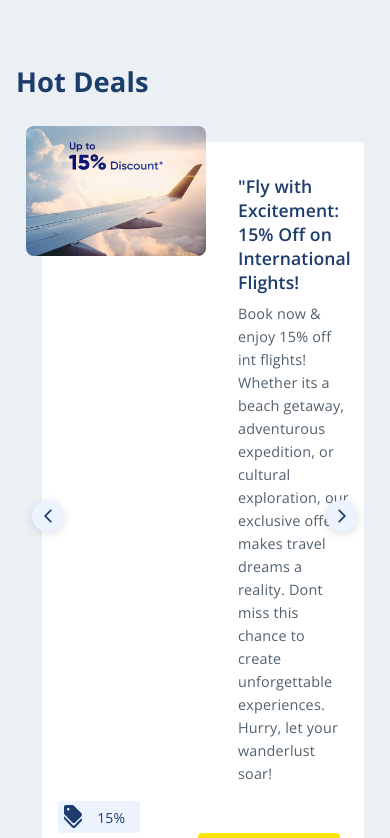
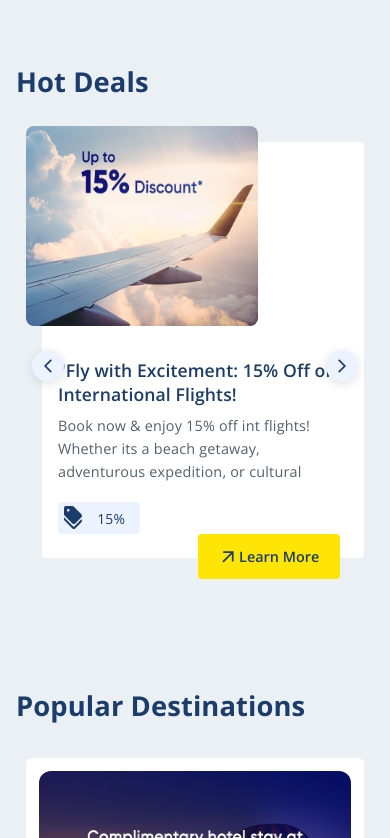
Before and after one commit to kobir1989/travel-agency-client-ts, a Next.js app: page / in a window 390 px wide. Shown: the part 846-1684 px from the top of the page. Built offline with nearby package versions, Linux system fonts and the light colour scheme.

Commit message:
feat: add crads and footer breakpoints

```diff
--- a/src/components/Molicules/Cards/HotDealsCard.tsx
+++ b/src/components/Molicules/Cards/HotDealsCard.tsx
@@ -24,20 +24,75 @@ const HotDealsCard = ({
         position: 'relative',
       })}
     >
-      <Stack direction="row" gap={4}>
-        <Box sx={{ marginTop: '-3rem', marginLeft: '-2rem' }}>
+      <Stack
+        sx={(theme) => ({
+          flexDirection: 'column',
+          gap: 4,
+          [theme.breakpoints.up('sm')]: {
+            flexDirection: 'row',
+          },
+        })}
+      >
+        <Box
+          sx={(theme) => ({
+            marginTop: '-3rem',
+            marginLeft: '-2rem',
+            width: '80%',
+            height: '200px',
+            [theme.breakpoints.up('sm')]: {
+              width: '180px',
+              height: '130px',
+            },
+          })}
+        >
           <NextImage
             imgUrl={image}
             alt="offer"
             width={180}
             height={130}
-            styles={{ borderRadius: '8px' }}
+            styles={{ borderRadius: '8px', width: '100%', height: '100%' }}
           />
         </Box>
 
-        <Stack gap={1}>
-          <Typography variant="h3">{title}</Typography>
-          <Typography variant="body1">{descriptions}</Typography>
+        <Stack
+          gap={1}
+          sx={(theme) => ({
+            width: '100%',
+            [theme.breakpoints.up('sm')]: {
+              width: '80%',
+            },
+          })}
+        >
+          <Typography
+            variant="h3"
+            sx={{
+              display: '-webkit-box',
+              WebkitLineClamp: 2,
+              WebkitBoxOrient: 'vertical',
+              overflow: 'hidden',
+              textOverflow: 'ellipsis',
+              height: '3rem',
+              whiteSpace: 'pre-wrap',
+              wordWrap: 'break-word',
+            }}
+          >
+            {title}
+          </Typography>
+          <Typography
+            variant="body1"
+            sx={{
+              display: '-webkit-box',
+              WebkitLineClamp: 4,
+              WebkitBoxOrient: 'vertical',
+              overflow: 'hidden',
+              textOverflow: 'ellipsis',
+              height: '4.5rem',
+              whiteSpace: 'pre-wrap',
+              wordWrap: 'break-word',
+            }}
+          >
+            {descriptions}
+          </Typography>
         </Stack>
       </Stack>
       <Box mb={-1} mt={2}>
--- a/src/components/Molicules/SlickSlider/SlickSlider.tsx
+++ b/src/components/Molicules/SlickSlider/SlickSlider.tsx
@@ -11,6 +11,8 @@ import {
 const SlickSlider = ({
   children,
   desktopSlideToShow,
+  tabSlideToShow = 2,
+  mobileSlideToShow = 1,
   slidesToShow,
   slidesToScroll,
 }: SlickSliderProps) => {
@@ -32,18 +34,18 @@ const SlickSlider = ({
         },
       },
       {
-        breakpoint: 998,
+        breakpoint: 898,
         settings: {
-          initialSlide: desktopSlideToShow,
-          slidesToShow: desktopSlideToShow,
+          initialSlide: tabSlideToShow,
+          slidesToShow: tabSlideToShow,
           slidesToScroll: 1,
         },
       },
       {
-        breakpoint: 600,
+        breakpoint: 588,
         settings: {
-          slidesToShow: 1,
-          slidesToScroll: 1,
+          slidesToShow: mobileSlideToShow,
+          slidesToScroll: mobileSlideToShow,
         },
       },
       {
--- a/src/components/Molicules/SlickSlider/types.ts
+++ b/src/components/Molicules/SlickSlider/types.ts
@@ -3,6 +3,8 @@ export interface SlickSliderProps {
   desktopSlideToShow: number;
   slidesToShow: number;
   slidesToScroll: number;
+  tabSlideToShow?: number;
+  mobileSlideToShow?: number;
 }
 
 export interface SlickSliderArrowProps {
--- a/src/components/Organisms/Footer/Footer.tsx
+++ b/src/components/Organisms/Footer/Footer.tsx
@@ -33,8 +33,8 @@ const Footer = () => {
       })}
     >
       <Container maxWidth="lg">
-        <Grid container width="100%">
-          <Grid item lg={3}>
+        <Grid container>
+          <Grid item lg={3} xs={5} sm={6} md={3}>
             <List sx={(theme) => ({ color: theme.palette.info.light })}>
               <ListItem sx={{ fontSize: '1rem', fontWeight: 600 }}>
                 Discover
@@ -45,7 +45,7 @@ const Footer = () => {
             </List>
           </Grid>
 
-          <Grid item lg={3}>
+          <Grid item lg={3} xs={7} sm={6} md={3}>
             <List sx={(theme) => ({ color: theme.palette.info.light })}>
               <ListItem sx={{ fontSize: '1rem', fontWeight: 600 }}>
                 We Accept
@@ -72,7 +72,7 @@ const Footer = () => {
               </ListItem>
             </List>
           </Grid>
-          <Grid item lg={4}>
+          <Grid item lg={4} xs={12} sm={6} md={3}>
             <List sx={(theme) => ({ color: theme.palette.info.light })}>
               <ListItem sx={{ fontSize: '1rem', fontWeight: 600 }}>
                 Need Help?
@@ -85,7 +85,7 @@ const Footer = () => {
               </ListItem>
             </List>
           </Grid>
-          <Grid item lg={2}>
+          <Grid item lg={2} xs={12} sm={6} md={3}>
             <List sx={(theme) => ({ color: theme.palette.info.light })}>
               <ListItem sx={{ fontSize: '1rem', fontWeight: 600 }}>
                 Contract Us
--- a/src/components/Templates/HomeHotDealsSection/HotDealSection.tsx
+++ b/src/components/Templates/HomeHotDealsSection/HotDealSection.tsx
@@ -44,7 +44,12 @@ const HotDealSection = () => {
         <Typography variant="h2">Hot Deals</Typography>
       </Box>
       <Stack>
-        <SlickSlider desktopSlideToShow={2} slidesToScroll={1} slidesToShow={2}>
+        <SlickSlider
+          desktopSlideToShow={2}
+          tabSlideToShow={1}
+          slidesToScroll={1}
+          slidesToShow={2}
+        >
           {cards.map((card) => (
             <Box
               sx={{
--- a/src/components/Templates/PopularDestinationSection/PopularDestination.tsx
+++ b/src/components/Templates/PopularDestinationSection/PopularDestination.tsx
@@ -8,7 +8,12 @@ const PopularDestination = () => {
       <Box>
         <Typography variant="h2">Popular Destinations</Typography>
       </Box>
-      <SlickSlider desktopSlideToShow={3} slidesToScroll={1} slidesToShow={3}>
+      <SlickSlider
+        desktopSlideToShow={3}
+        tabSlideToShow={2}
+        slidesToScroll={1}
+        slidesToShow={3}
+      >
         <Box>
           <PopularDestinationCard />
         </Box>
--- a/src/components/Templates/PopularHotelsSection/PopularHotels.tsx
+++ b/src/components/Templates/PopularHotelsSection/PopularHotels.tsx
@@ -8,7 +8,13 @@ const PopularHotels = () => {
       <Box>
         <Typography variant="h2">Popular Hotels & Resorts</Typography>
       </Box>
-      <SlickSlider desktopSlideToShow={4} slidesToShow={4} slidesToScroll={1}>
+      <SlickSlider
+        desktopSlideToShow={4}
+        mobileSlideToShow={2}
+        tabSlideToShow={2}
+        slidesToShow={4}
+        slidesToScroll={1}
+      >
         <Box>
           <PopularHotelCard title="dfdff" subTitle="fdfdffd" />
         </Box>
```
